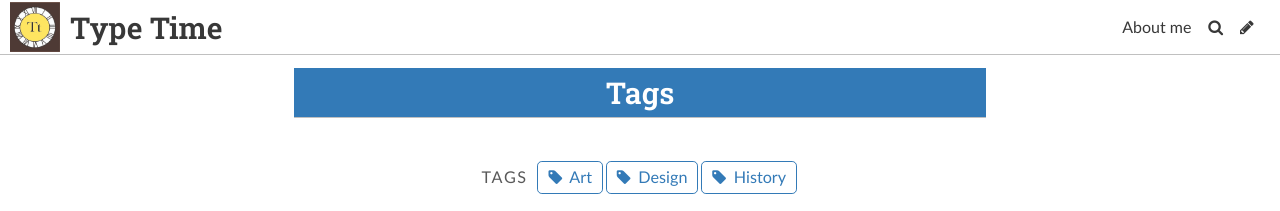
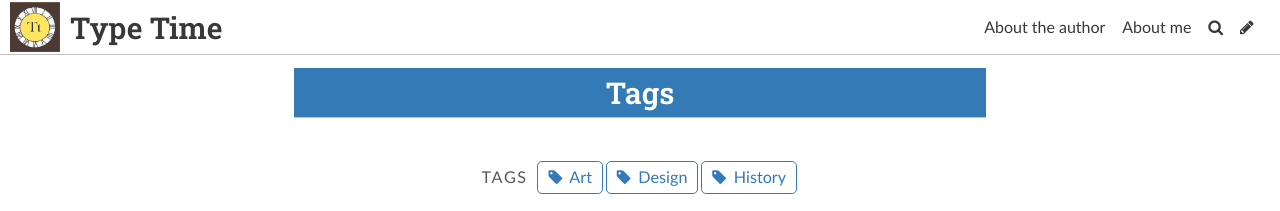
Before and after one commit to horsemad101/Typography, a Jekyll site: the page built from pages/tags.md, in a window 1280 px wide. Shown: the top 211 px of the page. Built offline with Jekyll 4.4.1, drawn with Linux system fonts in a browser that asks for light colours; some web fonts are replaced.

Commit message:
Update Settings “general”

```diff
--- a/_data/settings.yml
+++ b/_data/settings.yml
@@ -9,3 +9,6 @@ favicon: ../uploads/android-chrome-512x512.png
 gridlayout: true
 fixednavbar: false
 upzoom: true
+items:
+  - name: About the author
+    siteurl: /aboutme
```
